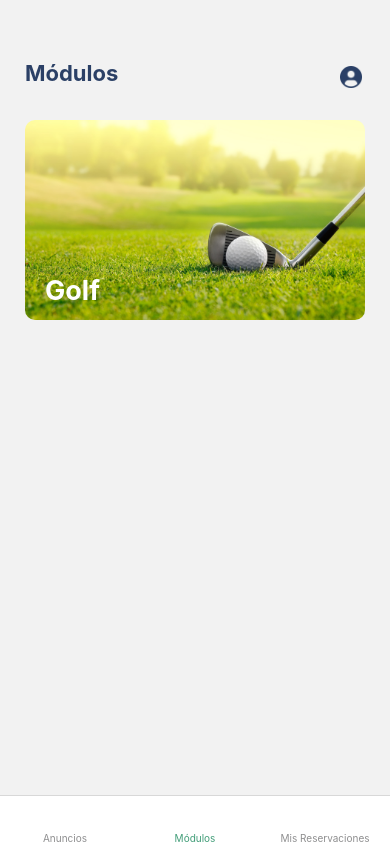
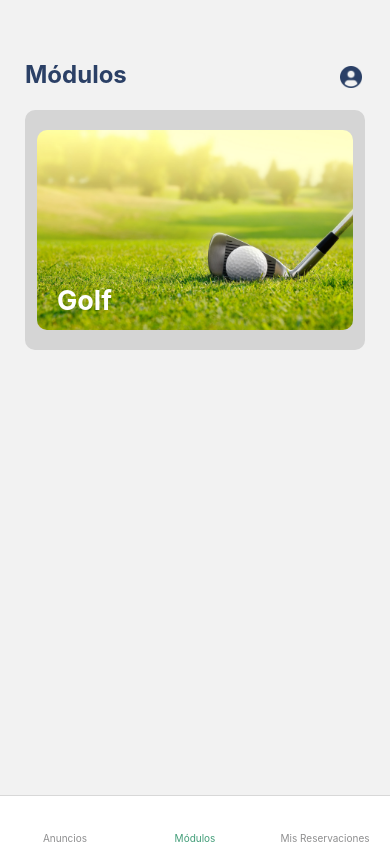
Before and after one commit to Ace-Software-Development/florimperial_campanario_mobile, a React Native app: screen /modules in a window 390 px wide. Built offline with nearby package versions, Linux system fonts and the light colour scheme.

Commit message:
Ya se cambiaron los títulos y se agregó la navegación de la tarjeta de golf a la página principal de golf

```diff
--- a/components/modules/screens/ModulesScreen.js
+++ b/components/modules/screens/ModulesScreen.js
@@ -1,19 +1,28 @@
 import React from 'react';
 import { View, Text, StyleSheet, Image, ImageBackground  } from 'react-native';
+import { Title, Subtitle, P, ActionBtn, Btn } from '../../ui/CampanarioComponents';
 import perfilIMG from '../../../assets/img/perfilIMG.png'
 import golfIMG from '../../../assets/img/golfIMG.png'
+import Navigation from '../../core/Navigation';
+import { useNavigation } from '@react-navigation/native';
 
 export default function ModulesScreen(props) {
+	const navigation = useNavigation();
 	return (
 	<View style={style.container}>
       <View style={{width: "100%", height: 50}}>
-        <Text style={style.title}>Módulos</Text>
+        <Title>Módulos</Title>
         <Image style={style.perfilIMG} source={perfilIMG}/>
       </View>
       <View>
-        <ImageBackground style={style.modulo} source={golfIMG} imageStyle={{ borderRadius: 10}}>
-          <Text style={style.textoModulo}>Golf</Text>
-        </ImageBackground>
+		<Btn
+			onPress = {() => {
+				navigation.navigate('golf_module')
+			}}>
+			<ImageBackground style={style.modulo} source={golfIMG} imageStyle={{ borderRadius: 10}}>
+			<Text style={style.textoModulo}>Golf</Text>
+			</ImageBackground>
+		</Btn>
       </View>
     </View>
 	);
@@ -24,11 +33,6 @@ const style = StyleSheet.create({
 	  flex: 1,
 	  paddingTop: 60,
 	  paddingHorizontal: 25
-	},
-	title: {
-	  fontSize: 22,
-	  fontWeight: 'bold',
-	  color: `#2B4066`
 	},
 	modulo: {
 	  marginVertical: 10,
--- a/components/modules/screens/golf/GolfReservationsScreen.js
+++ b/components/modules/screens/golf/GolfReservationsScreen.js
@@ -1,10 +1,11 @@
 import React from 'react';
 import { View, Text } from 'react-native';
+import { Title } from '../../../ui/CampanarioComponents';
 
 export default function GolfReservationsScreen(props) {
 	return (
 		<View>
-			<Text>GolfReservationsScreen</Text>
+			<Title>Reservación Golf</Title>
 		</View>
 	);
 }
--- a/components/modules/screens/newsletter/NewsletterHomeScreen.js
+++ b/components/modules/screens/newsletter/NewsletterHomeScreen.js
@@ -1,5 +1,6 @@
 import React from 'react';
 import { View, Text, StyleSheet, Image, ImageBackground } from 'react-native';
+import { Title, Subtitle, P, ActionBtn } from '../../../ui/CampanarioComponents';
 import golfIMG from '../../../../assets/img/golfIMG.png'
 import gymIMG from '../../../../assets/img/gymIMG.jpeg'
 import kidsclubIMG from '../../../../assets/img/kidsclubIMG.jpg'
@@ -9,7 +10,7 @@ export default function NewsletterHomeScreen(props) {
 	return (
 	<View style={style.container}>
       <View style={{width: "100%", height: 50}}>
-        <Text style={style.title}>Anuncios</Text>
+        <Title style={style.title}>Anuncios</Title>
         <Image style={style.perfilIMG} source={perfilIMG}/>
       </View>
       <View>
@@ -37,11 +38,6 @@ const style = StyleSheet.create({
 	  flex: 1,
 	  paddingTop: 60,
 	  paddingHorizontal: 25
-	},
-	title: {
-	  fontSize: 22,
-	  fontWeight: 'bold',
-	  color: `#2B4066`
 	},
 	anuncio: {
 	  marginVertical: 10,
--- a/components/modules/stacks/ModulesStack.js
+++ b/components/modules/stacks/ModulesStack.js
@@ -2,6 +2,8 @@ import React from 'react';
 import { createNativeStackNavigator } from "@react-navigation/native-stack";
 import { useNavigation } from "@react-navigation/native";
 import ModulesScreen from '../screens/ModulesScreen';
+import { Title } from '../../ui/CampanarioComponents';
+import GolfMenuScreen from '../screens/golf/GolfMenuScreen';
 
 const ModulesStackNavigator = createNativeStackNavigator();
 
@@ -17,6 +19,13 @@ export default function NewsletterStack(props) {
 					headerShown: false,
 				}}
 			/>
+			<ModulesStackNavigator.Screen
+				name='golf_module'
+				component={GolfMenuScreen}
+				options={{
+					headerShown: false,
+				}}
+			/>
 		</ModulesStackNavigator.Navigator>
 	);
 }
--- a/package.json
+++ b/package.json
@@ -10,11 +10,13 @@
     "eject": "expo eject"
   },
   "dependencies": {
+    "@react-native-async-storage/async-storage": "^1.17.3",
     "@react-navigation/bottom-tabs": "^6.3.1",
     "@react-navigation/native": "^6.0.10",
     "@react-navigation/native-stack": "^6.6.1",
     "expo": "~44.0.0",
     "expo-status-bar": "~1.2.0",
+    "parse": "^3.4.1",
     "react": "17.0.1",
     "react-dom": "17.0.1",
     "react-native": "0.64.3",
```
